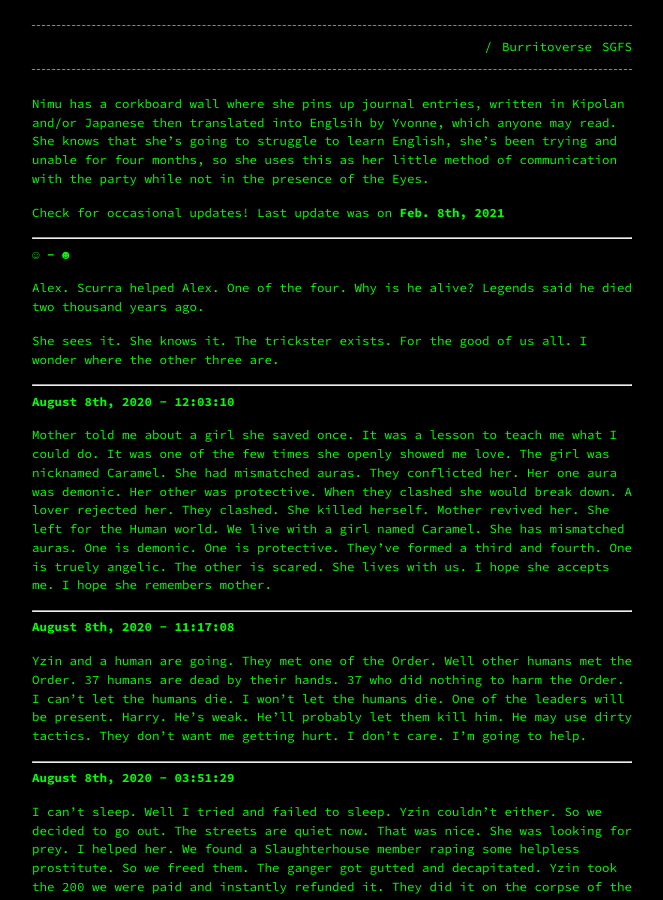
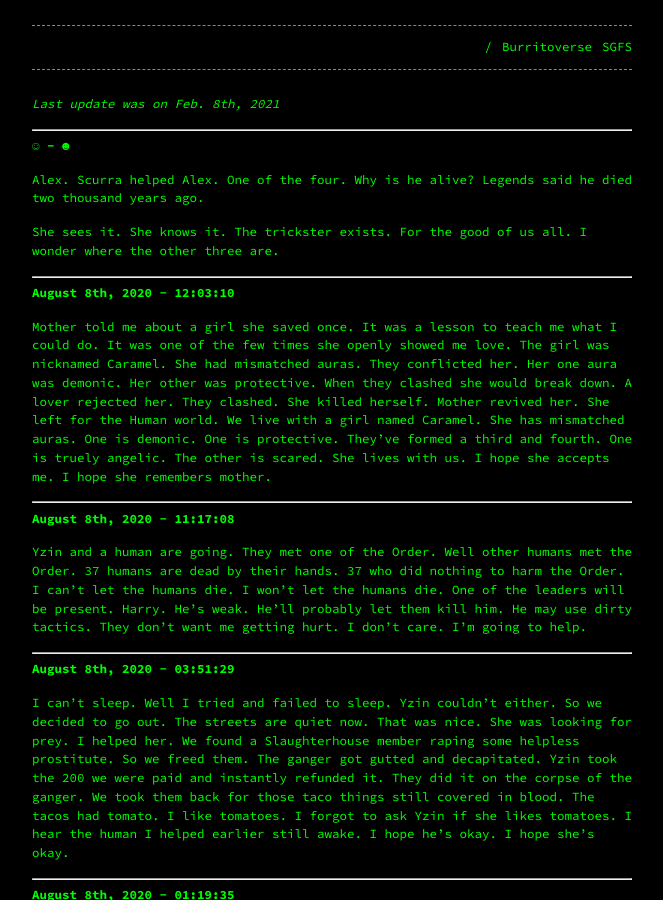
Before and after one commit to Terwilliger69105/69105.github.io, a Jekyll site: the page built from nimu.md, in a window 1280 px wide and 900 px high. Shown: the whole window, without its empty margins (308-971 px from the left). Built offline with Jekyll 4.4.1, drawn with Linux system fonts in a browser that asks for light colours; our own code applies the rules of GitHub Pages for plain Markdown files.

Commit message:
Update nimu.md

```diff
--- a/nimu.md
+++ b/nimu.md
@@ -3,9 +3,7 @@ title: "Nimu"
 permalink: /nimu/
 ---
 
-Nimu has a corkboard wall where she pins up journal entries, written in Kipolan and/or Japanese then translated into Englsih by Yvonne, which anyone may read. She knows that she's going to struggle to learn English, she's been trying and unable for four months, so she uses this as her little method of communication with the party while not in the presence of the Eyes.
-
-Check for occasional updates! Last update was on **Feb. 8th, 2021**
+*Last update was on Feb. 8th, 2021*
 
 ---
 
```
